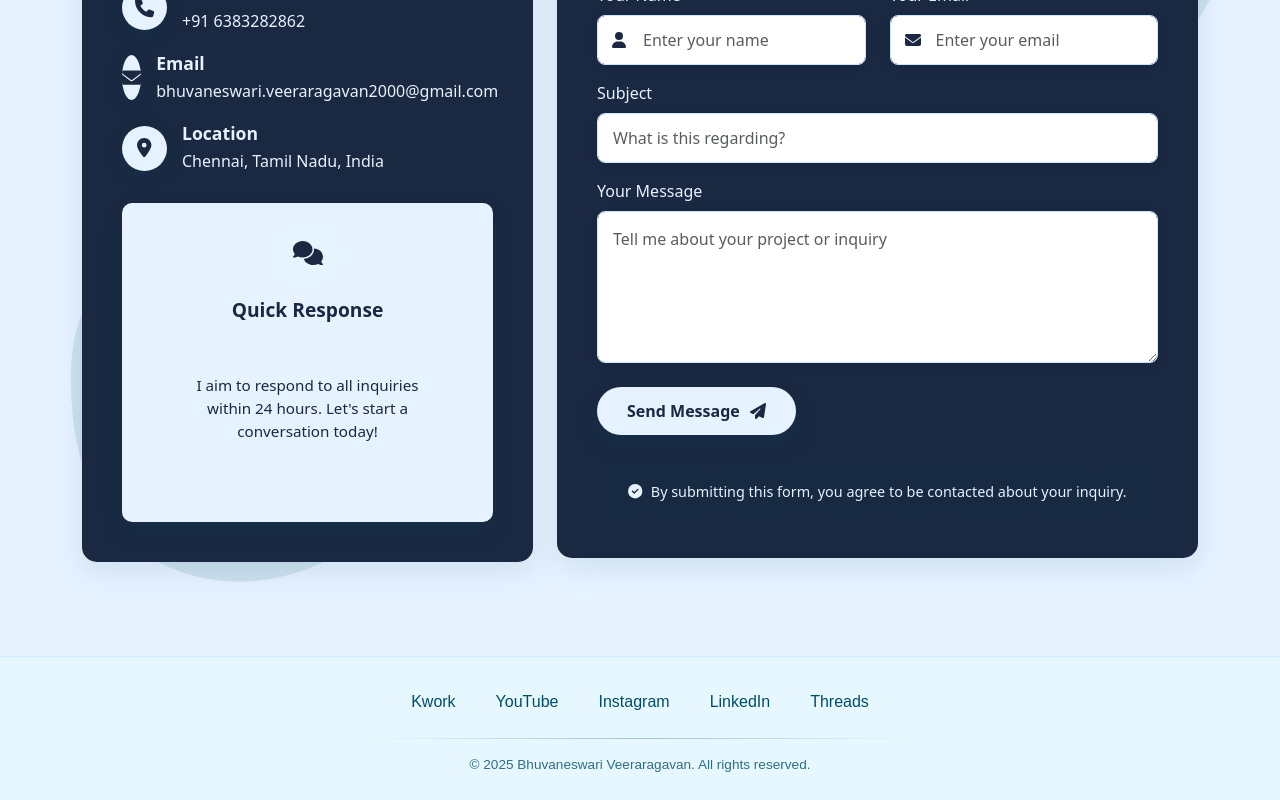
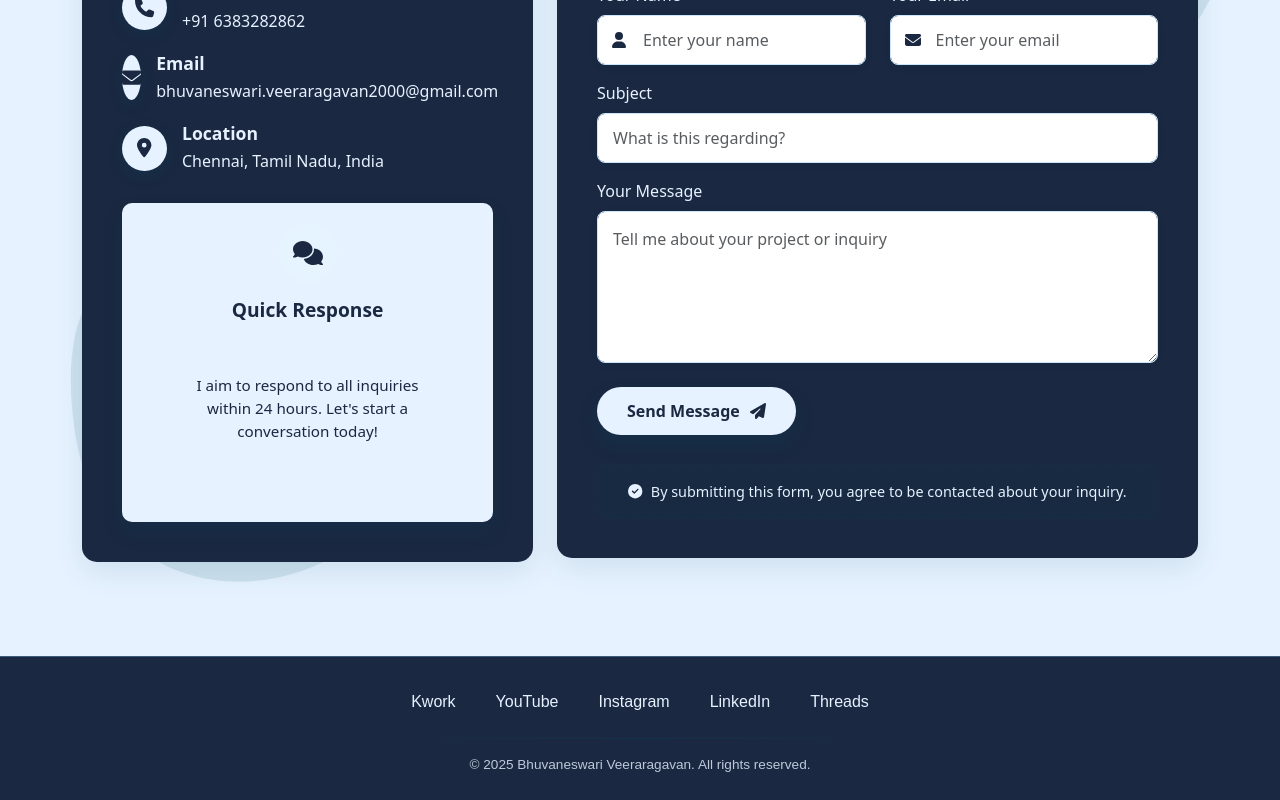
Before and after one commit to NoxiousTorpedo2230/bhuvi-freelance-designer-portfolio, a React (Create React App) app: page / in a window 1280 px wide. Shown: the part 3824-4624 px from the top of the page. Built offline with nearby package versions, Linux system fonts and the light colour scheme.

Commit message:
Footer.js

```diff
--- a/src/Components/Navbar/Footer/Footer.js
+++ b/src/Components/Navbar/Footer/Footer.js
@@ -3,30 +3,46 @@ import { Container, Row, Col } from "react-bootstrap";
 
 const Footer = () => {
   return (
-    <footer style={{
-      backgroundColor: "#e6f7ff",
-      color: "#004d66",
+    <footer
+      style={{
+        backgroundColor: "#1A2841",
+        color: "#E6F2FF",
         fontFamily: "'Poppins', sans-serif",
         padding: "25px 0",
-      borderTop: "1px solid rgba(128, 204, 255, 0.3)"
-    }}>
+        borderTop: "1px solid rgba(128, 204, 255, 0.3)",
+      }}
+    >
       <Container>
         {/* Social Links Row */}
         <Row className="justify-content-center mb-3">
           <Col xs={12} className="text-center">
-            <div style={{
+            <div
+              style={{
                 display: "inline-flex",
                 justifyContent: "center",
                 flexWrap: "wrap",
                 gap: "0 40px",
-              padding: "0 10px"
-            }}>
+                padding: "0 10px",
+              }}
+            >
               {[
                 { name: "Kwork", url: "https://kwork.com/user/BHUVANESWARI" },
-                { name: "YouTube", url: "https://youtube.com/@shandesignspace?si=12AAjNNBYBWZDjch" },
-                { name: "Instagram", url: "https://www.instagram.com/_._bhuvi_freelance_designer_._?utm_source=ig_web_button_share_sheet&igsh=ZDNlZDc0MzIxNw==" },
-                { name: "LinkedIn", url: "https://www.linkedin.com/in/bhuvaneswari-v-342894214?utm_source=share&utm_campaign=share_via&utm_content=profile&utm_medium=android_app" },
-                { name: "Threads", url: "https://www.threads.net/@_._bhuvi_freelance_designer_._" }
+                {
+                  name: "YouTube",
+                  url: "https://youtube.com/@shandesignspace?si=12AAjNNBYBWZDjch",
+                },
+                {
+                  name: "Instagram",
+                  url: "https://www.instagram.com/_._bhuvi_freelance_designer_._?utm_source=ig_web_button_share_sheet&igsh=ZDNlZDc0MzIxNw==",
+                },
+                {
+                  name: "LinkedIn",
+                  url: "https://www.linkedin.com/in/bhuvaneswari-v-342894214?utm_source=share&utm_campaign=share_via&utm_content=profile&utm_medium=android_app",
+                },
+                {
+                  name: "Threads",
+                  url: "https://www.threads.net/@_._bhuvi_freelance_designer_._",
+                },
               ].map((link, index) => (
                 <a
                   key={index}
@@ -34,40 +50,24 @@ const Footer = () => {
                   target="_blank"
                   rel="noopener noreferrer"
                   style={{
-                    color: "#004d66",
+                    color: "#E6F2FF",
                     fontSize: "1rem",
                     fontWeight: "500",
                     textDecoration: "none",
                     padding: "8px 0",
                     position: "relative",
-                    transition: "all 0.2s ease"
+                    transition: "color 0.3s ease, transform 0.3s ease",
                   }}
                   onMouseOver={(e) => {
-                    e.currentTarget.style.color = "#0086b3";
+                    e.currentTarget.style.color = "#00A2E8"; // Subtle hover color
                     e.currentTarget.style.transform = "translateY(-2px)";
                   }}
                   onMouseOut={(e) => {
-                    e.currentTarget.style.color = "#004d66";
+                    e.currentTarget.style.color = "#E6F2FF"; // Original color
                     e.currentTarget.style.transform = "translateY(0)";
                   }}
                 >
                   {link.name}
-                  <span style={{
-                    position: "absolute",
-                    bottom: "0",
-                    left: "0",
-                    width: "0",
-                    height: "2px",
-                    backgroundColor: "#0086b3",
-                    transition: "width 0.2s ease"
-                  }}
-                  onMouseOver={(e) => {
-                    e.currentTarget.style.width = "100%";
-                  }}
-                  onMouseOut={(e) => {
-                    e.currentTarget.style.width = "0";
-                  }}
-                  ></span>
                 </a>
               ))}
             </div>
@@ -77,24 +77,30 @@ const Footer = () => {
         {/* Divider Line */}
         <Row className="justify-content-center mb-3">
           <Col xs={12} md={8} lg={6} className="text-center">
-            <div style={{
+            <div
+              style={{
                 height: "1px",
-              background: "linear-gradient(to right, rgba(0, 77, 102, 0), rgba(0, 77, 102, 0.3), rgba(0, 77, 102, 0))",
-              margin: "0 auto"
-            }}></div>
+                background:
+                  "linear-gradient(to right, rgba(0, 77, 102, 0), rgba(0, 77, 102, 0.3), rgba(0, 77, 102, 0))",
+                margin: "0 auto",
+              }}
+            ></div>
           </Col>
         </Row>
 
         {/* Copyright Line */}
         <Row>
           <Col className="text-center">
-            <p style={{
+            <p
+              style={{
                 fontSize: "0.85rem",
                 margin: 0,
-              color: "#004d66",
-              opacity: "0.8"
-            }}>
-              © {new Date().getFullYear()} Bhuvaneswari Veeraragavan. All rights reserved.
+                color: "#E6F2FF",
+                opacity: "0.8",
+              }}
+            >
+              © {new Date().getFullYear()} Bhuvaneswari Veeraragavan. All rights
+              reserved.
             </p>
           </Col>
         </Row>
```
Lines whose indentation alone changed are shown as unchanged.
